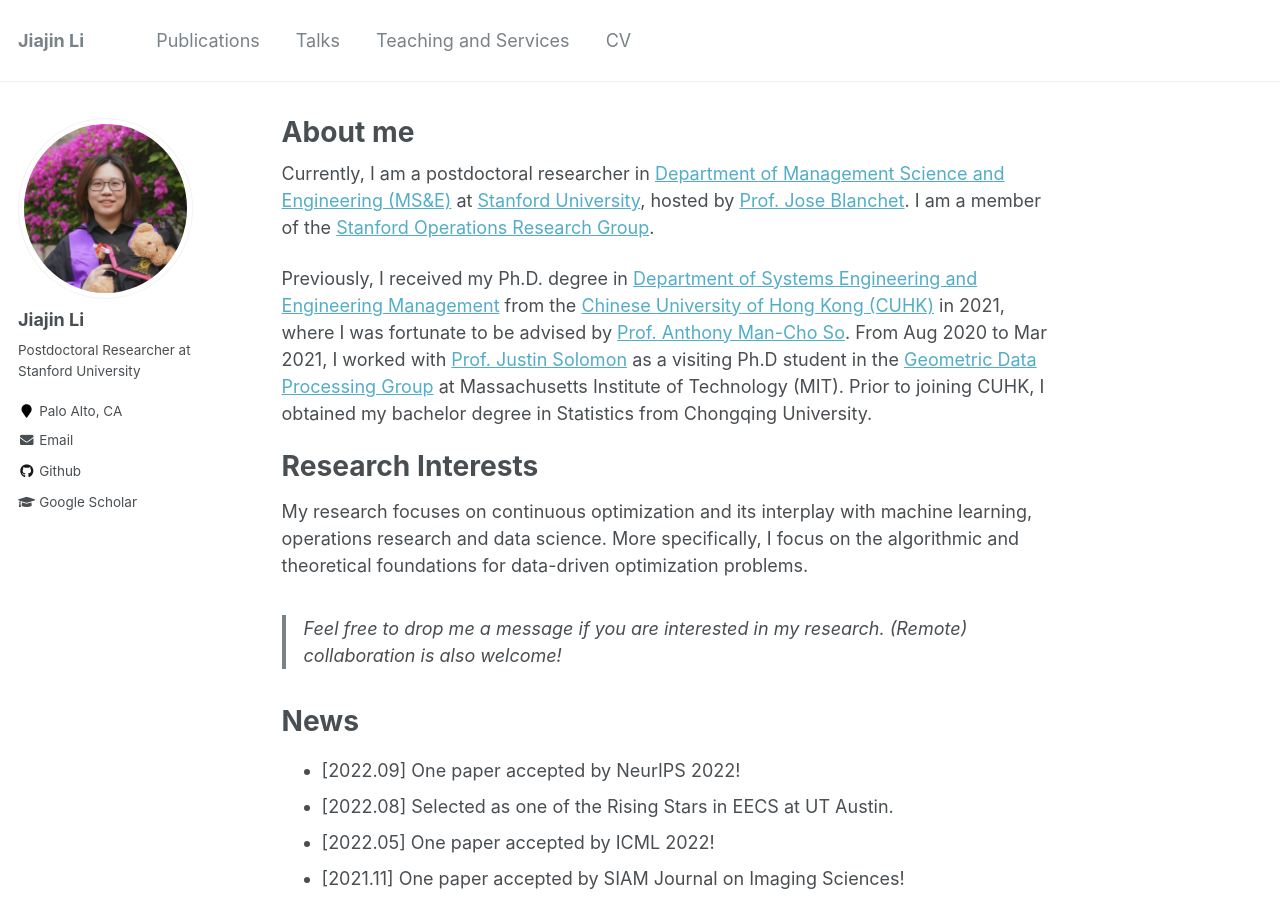
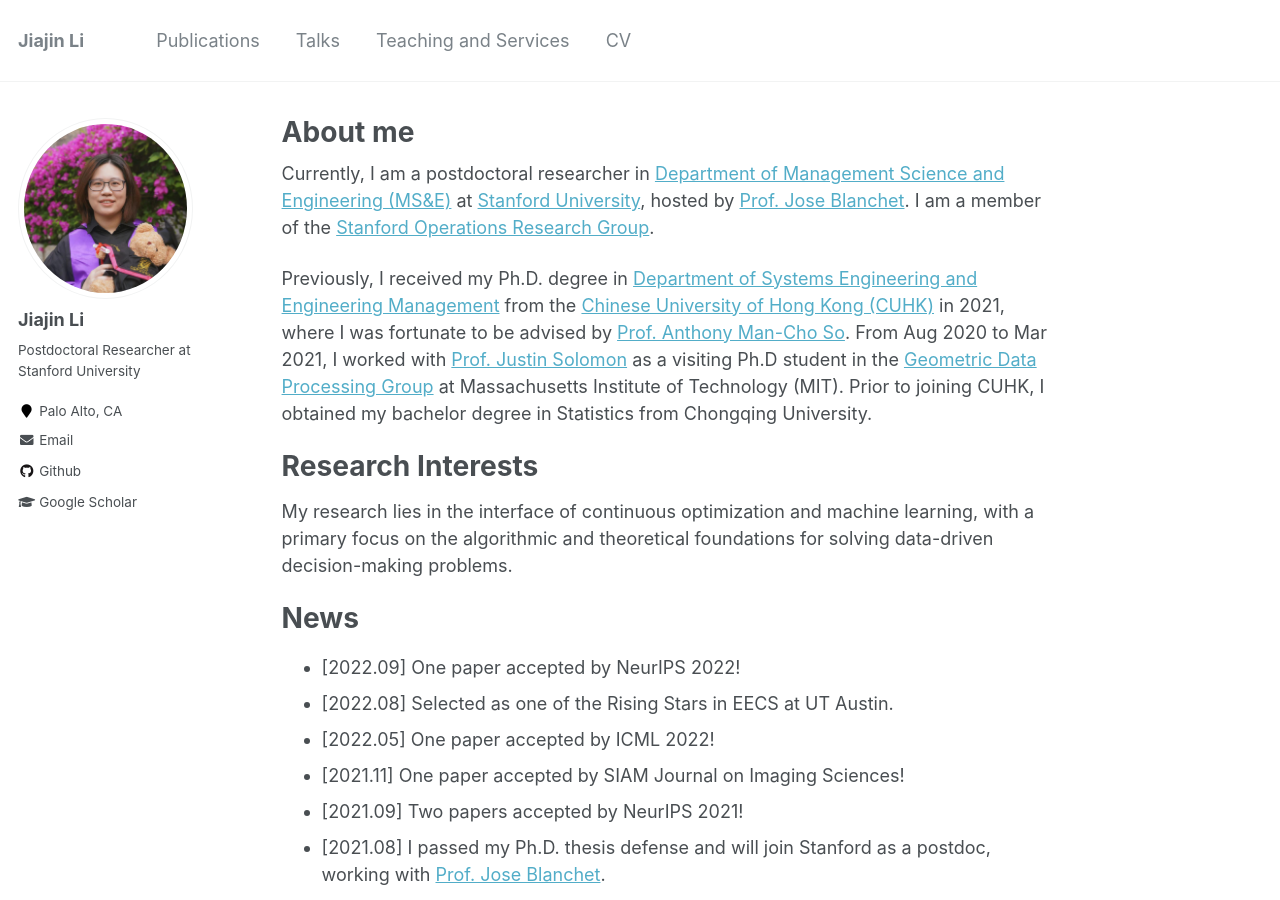
Before and after one commit to gerrili1996/gerrili1996.github.io, a Jekyll site: the page built from _pages/about.md, in a window 1280 px wide and 900 px high. Built offline with Jekyll 4.4.1, drawn with Linux system fonts in a browser that asks for light colours.

```diff
--- a/_pages/about.md
+++ b/_pages/about.md
@@ -20,16 +20,13 @@ Prior to joining CUHK, I obtained my bachelor degree in Statistics from Chongqin
 
 
 # Research Interests
-My research focuses on continuous optimization and its interplay with machine learning, operations research and  data science.
-More specifically, I focus on the algorithmic and theoretical foundations for data-driven optimization problems.
+My research lies  in the interface of continuous optimization and machine learning, with a primary focus on the algorithmic and theoretical foundations for solving data-driven decision-making problems.
 
 
-> Feel free to drop me a message if you are interested in my research. (Remote) collaboration is also welcome!
 
+[comment]: <> "# Contact "
 
-[comment]: <> (# Contact )
-
-[comment]: <> (Email: jiajinli [at] stanford.edu )
+[comment]: <> "Email: jiajinli [at] stanford.edu "
 
 # News
 
```
Also changed, not shown: _pages/publications.md (+3 -1 lines).
